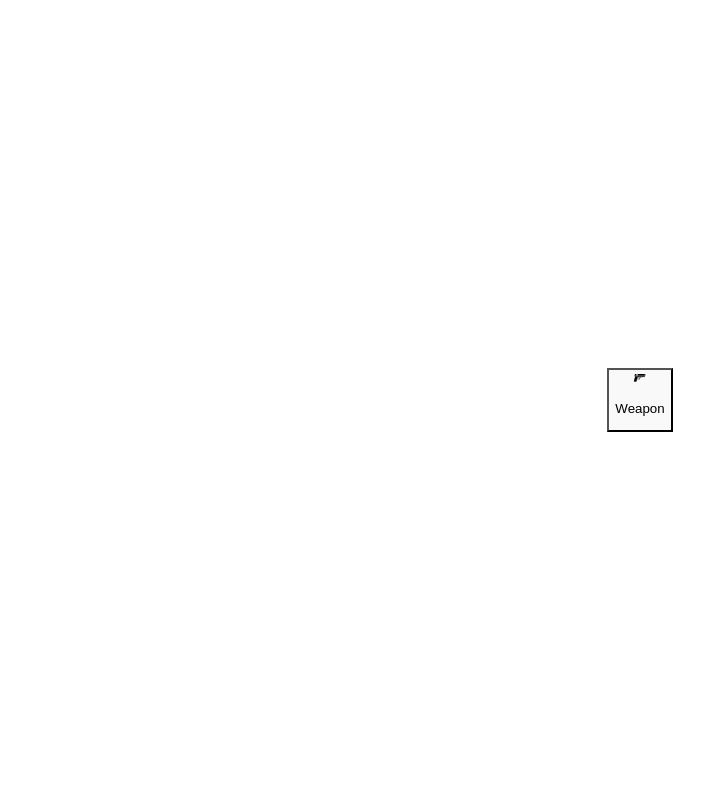
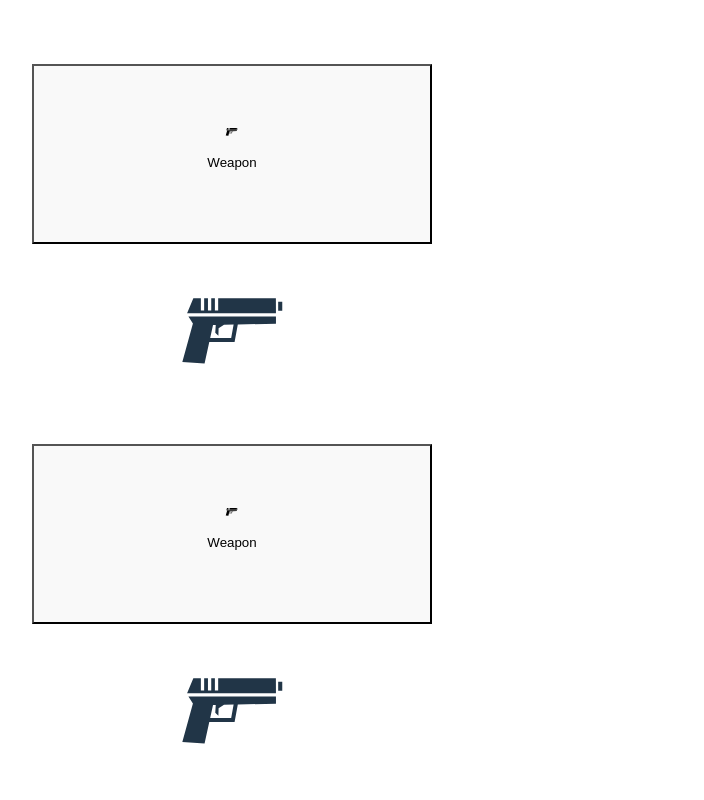
Before and after one commit to AroonSalotra/loadout-manager, a React (Vite) app: page / in a window 1280 px wide. Shown: the top 800 px of the page, without its empty margins (0-704 px from the left). Built offline with nearby package versions, Linux system fonts and the light colour scheme.

Commit message:
add css for LoadoutItem and placeholder icons

```diff
--- a/components/LoadoutItem.jsx
+++ b/components/LoadoutItem.jsx
@@ -1,11 +1,22 @@
+import { useState } from "react";
 import { GiPistolGun } from "react-icons/gi";
 
 const LoadoutItem = () => {
+  const { showWeapon, setShowWeapon } = useState(false);
+
   return (
-    <button className="btn-loadout" type="button">
-        <i><GiPistolGun /></i>
+    <div className="wrapper-loadout">
+      <button className="btn-loadout" type="button">
+        <i>
+          <GiPistolGun />
+        </i>
         <p>Weapon</p>
-    </button>
+      </button>
+
+      <i className="icon-large">
+        <GiPistolGun />
+      </i>
+    </div>
   );
 };
 
--- a/src/App.css
+++ b/src/App.css
@@ -1,6 +1,36 @@
 #root {
   max-width: 1280px;
   margin: 0 auto;
-  padding: 2rem;
+  /* padding: 2rem; */
   text-align: center;
 }
+
+.btn-loadout {
+  max-width: 90vw;
+  width: 400px;
+  height: 180px;
+}
+
+.container-loadout {
+  display: flex;
+  flex-direction: column;
+}
+
+.wrapper-loadout {
+  display: flex;
+  flex-direction: column;
+}
+
+.icon-large {
+  font-size: 7rem;
+  padding: 1rem 0;
+}
+
+@media (min-width: 1200px) {
+  .container-loadout {
+    position: absolute;
+    left: 2rem;
+    top: 4rem;
+  }
+
+}
--- a/src/App.jsx
+++ b/src/App.jsx
@@ -1,13 +1,16 @@
-import LoadoutItem from '../components/LoadoutItem'
-import './App.css'
+import LoadoutItem from "../components/LoadoutItem";
+import "./App.css";
 
 function App() {
-
   return (
     <>
-      <LoadoutItem />
+      <div className="container-loadout">
+        <LoadoutItem />
+        <LoadoutItem />
+        <LoadoutItem />
+      </div>
     </>
-  )
+  );
 }
 
-export default App
+export default App;
--- a/src/index.css
+++ b/src/index.css
@@ -20,6 +20,10 @@ a {
 }
 a:hover {
   color: #535bf2;
+}
+
+button:hover {
+  cursor: pointer;
 }
 
 body {
```
